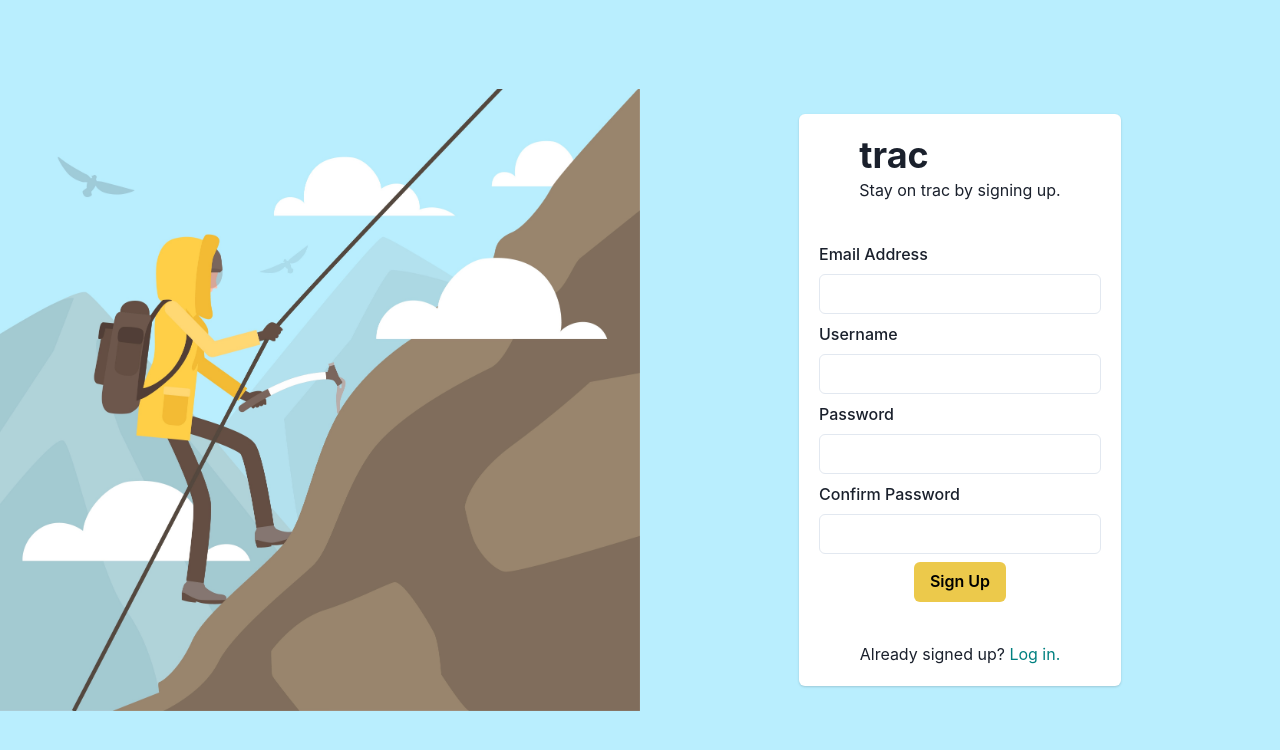
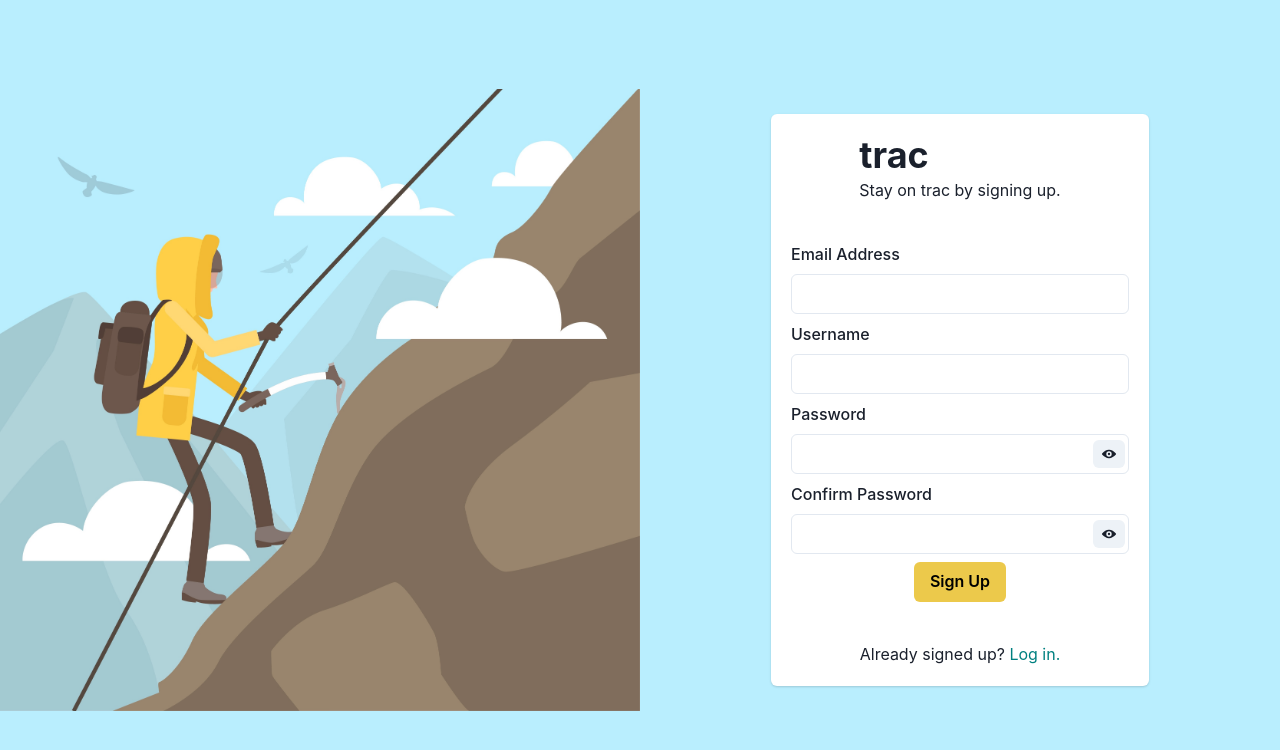
Before and after one commit to dyazdani/trac, a React (Vite) app: page / in a window 1280 px wide. Shown: the top 750 px of the page. Built offline with nearby package versions, Linux system fonts and the light colour scheme.

Commit message:
Added toggle password visibility buttons to register form

```diff
--- a/src/client/components/RegisterForm.tsx
+++ b/src/client/components/RegisterForm.tsx
@@ -12,8 +12,12 @@ import {
     Heading,
     Text,
     Button,
-    Link
+    Link,
+    InputGroup,
+    InputRightElement,
+    IconButton
 } from "@chakra-ui/react";
+import { ViewIcon, ViewOffIcon } from "@chakra-ui/icons"
 import { useRegisterMutation } from "../features/api.js";
 
 export interface RegisterFormProps {
@@ -68,21 +72,47 @@ const RegisterForm: React.FC<RegisterFormProps> = ({handleLinkClick}) => {
                         </FormControl>
                         <FormControl>
                             <FormLabel>Password</FormLabel>
+                                <InputGroup size="md">
                                     <Input
+                                        pr="4.5rem"
                                         type={showPassword ? "text" : "password"}
                                         onChange={e => setPassword(e.target.value)}
                                         value={password}
                                         required
                                     />
+                                    <InputRightElement width="2.5rem">
+                                        <IconButton
+                                            size="sm"
+                                            h="1.75rem"
+                                            icon={showPassword ? <ViewOffIcon /> : <ViewIcon />}
+                                            aria-label="toggle password visibility"
+                                            onClick={() => setShowPassword((show) => !show)}
+                                            onMouseDown={(e: React.MouseEvent<HTMLButtonElement>) => e.preventDefault()}
+                                        />
+                                    </InputRightElement>
+                                </InputGroup>
                         </FormControl>
                         <FormControl>
                             <FormLabel>Confirm Password</FormLabel>
+                            <InputGroup size="md">
                                     <Input
+                                        pr="4.5rem"
                                         type={showConfirmPassword ? "text" : "password"}
                                         onChange={e => setConfirmPassword(e.target.value)}
                                         value={confirmPassword}
                                         required
                                     />
+                                    <InputRightElement width="2.5rem">
+                                        <IconButton
+                                            size="sm"
+                                            h="1.75rem"
+                                            icon={showConfirmPassword ? <ViewOffIcon /> : <ViewIcon />}
+                                            aria-label="toggle password visibility"
+                                            onClick={() => setShowConfirmPassword((show) => !show)}
+                                            onMouseDown={(e: React.MouseEvent<HTMLButtonElement>) => e.preventDefault()}
+                                        />
+                                    </InputRightElement>
+                                </InputGroup>
                         </FormControl>
                         <Button
                             colorScheme="yellow"
```
Lines whose indentation alone changed are shown as unchanged.
